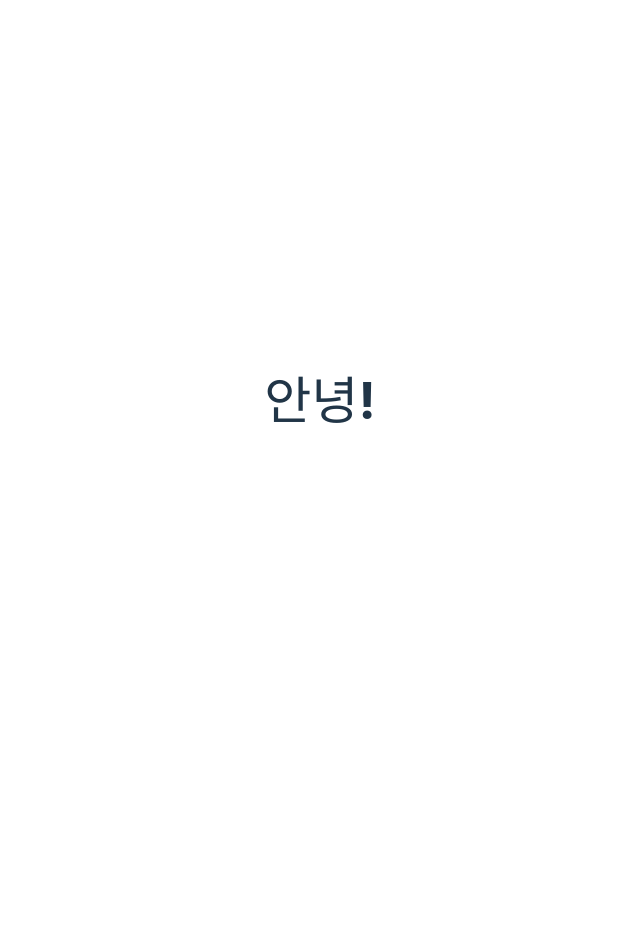
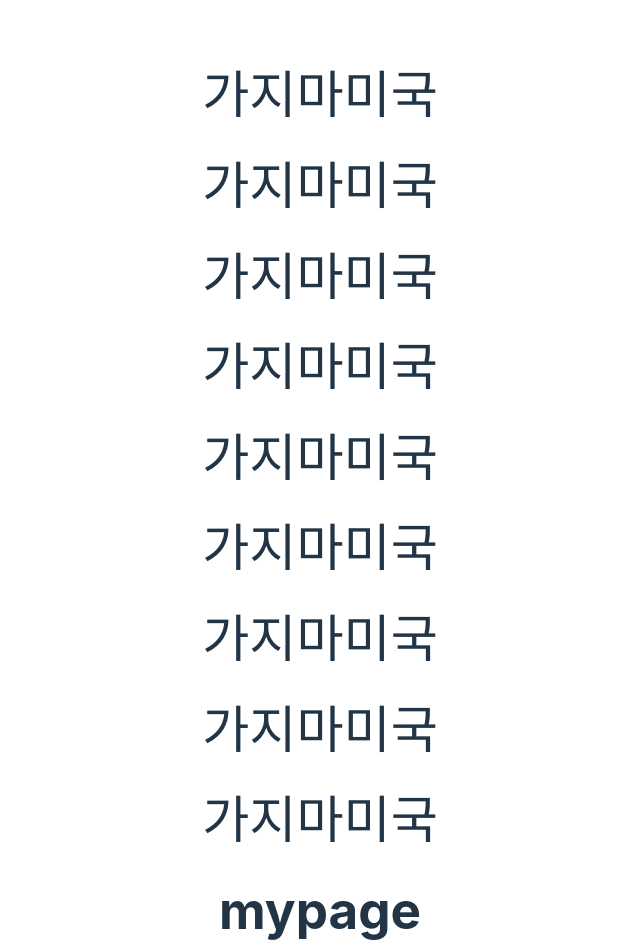
Before and after one commit to whgms159/Devsquad, a React (Vite) app in the folder front-dev/DevSqaurd/: page / in a window 1280 px wide. Shown: the top 952 px of the page, without its empty margins (320-960 px from the left). Before the commit the page ends 800 px from the top, so only its background shows below. Built offline with nearby package versions, Linux system fonts and the light colour scheme.

Commit message:
init : 바보

```diff
--- a/front-dev/DevSqaurd/src/App.tsx
+++ b/front-dev/DevSqaurd/src/App.tsx
@@ -1,12 +1,20 @@
-import './App.css'
+import "./App.css";
 
 function App() {
-
   return (
     <>
-      <h1>안녕!</h1>
+      <h1>가지마미국</h1>
+      <h1>가지마미국</h1>
+      <h1>가지마미국</h1>
+      <h1>가지마미국</h1>
+      <h1>가지마미국</h1>
+      <h1>가지마미국</h1>
+      <h1>가지마미국</h1>
+      <h1>가지마미국</h1>
+      <h1>가지마미국</h1>
+      <h1>mypage</h1>
     </>
-  )
+  );
 }
 
-export default App
+export default App;
```
